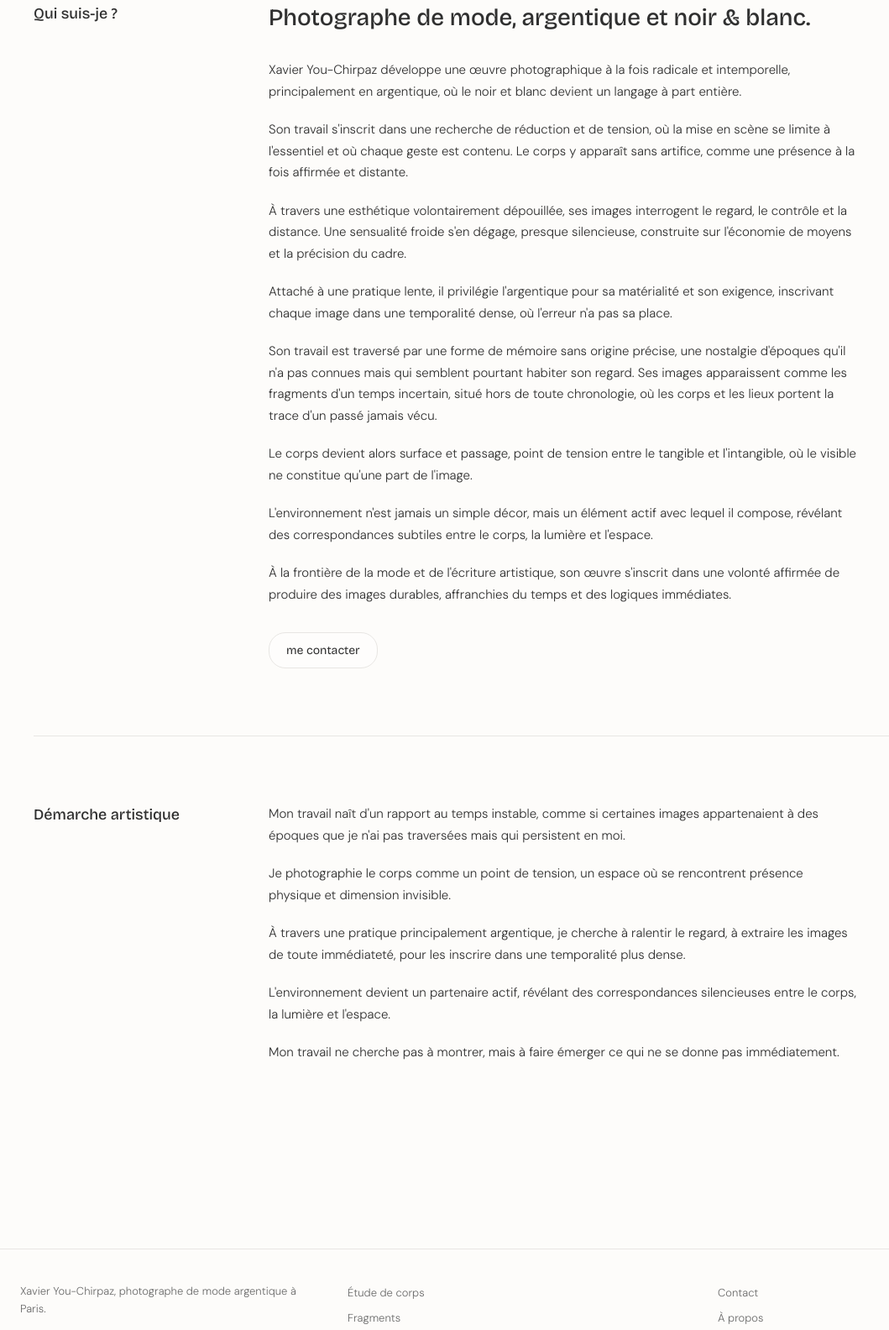
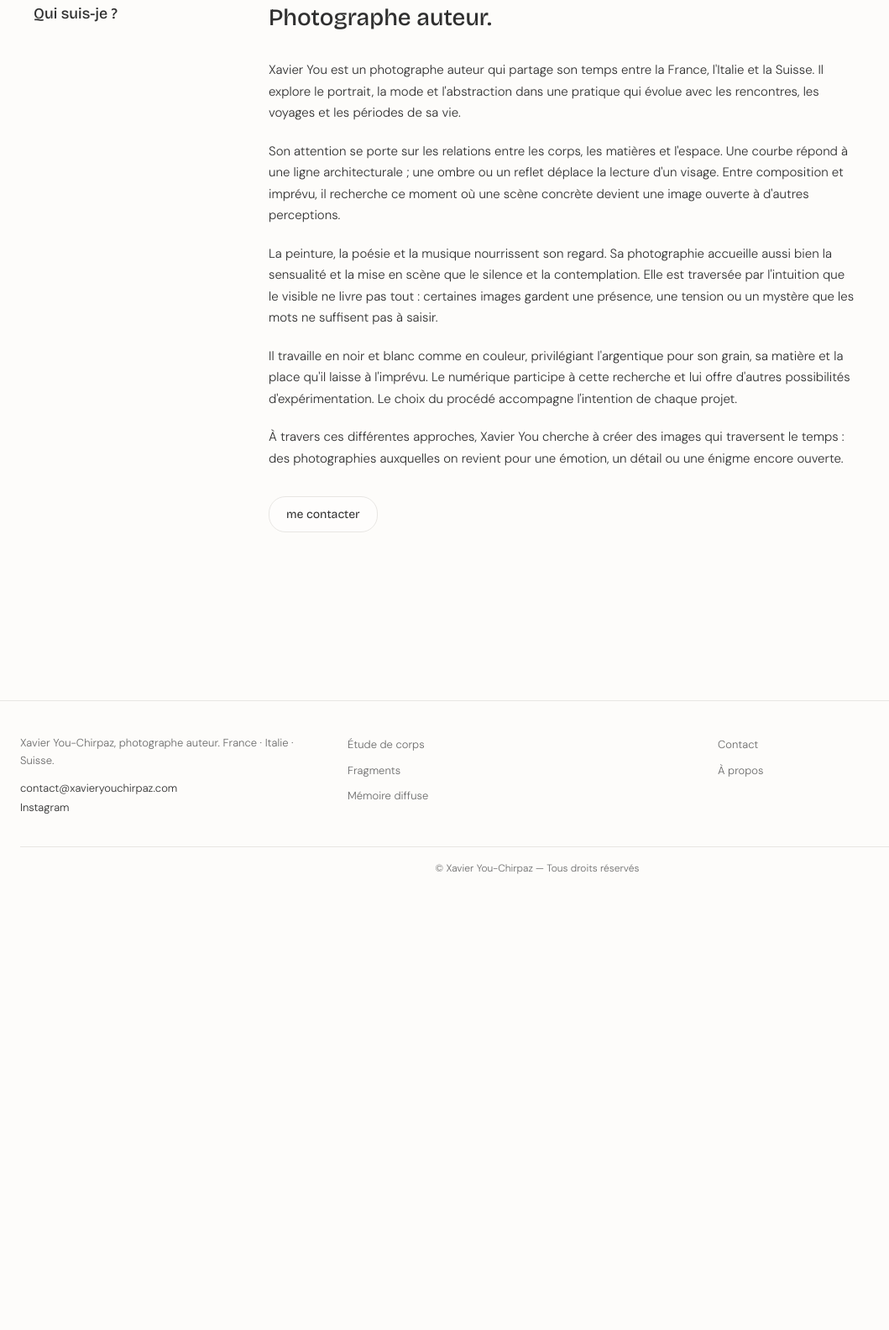
Before and after one commit to kentensh002/xavier-site, a plain HTML site: page a-propos.html in a window 1280 px wide. Shown: the part 147-1731 px from the top of the page at 84% size, without its empty margins (0-1059 px from the left). After the commit the page ends 1210 px from the top, so only its background shows below. Drawn offline with nearby package versions, Linux system fonts and the light colour scheme.

Commit message:
feat(a-propos): nouveau texte de présentation, « photographe auteur », docs internes exclus du déploiement
Décisions de Xavier (05/11/2026) :
- page À propos : nouveau texte de présentation, titre « Photographe auteur. »,
  bloc « Démarche artistique » retiré ;
- pied de page et descriptions : « photographe auteur. France · Italie · Suisse. » ;
- signature « Xavier You-Chirpaz » conservée (il est revenu sur « Xavier You »).

Ajoute .vercelignore : le dossier docs/ (analyse d'un site de référence, PDF de
biographie) était servi publiquement sur le site.

Co-Authored-By: Claude Sonnet 5.5 <noreply@anthropic.com>
Claude-Session: https://claude.ai/code/session_01RFBEcR2ueYKXYptPEskLPV

```diff
--- a/a-propos.html
+++ b/a-propos.html
@@ -4,7 +4,7 @@
   <meta charset="UTF-8">
   <meta name="viewport" content="width=device-width, initial-scale=1.0">
   <title>À propos — Xavier You-Chirpaz</title>
-  <meta name="description" content="Biographie et démarche artistique de Xavier You-Chirpaz, photographe de mode argentique.">
+  <meta name="description" content="Présentation de Xavier You-Chirpaz, photographe auteur : portrait, mode et abstraction, entre la France, l'Italie et la Suisse.">
   <link rel="preconnect" href="https://fonts.googleapis.com">
   <link rel="preconnect" href="https://fonts.gstatic.com" crossorigin>
   <link href="https://fonts.googleapis.com/css2?family=Bricolage+Grotesque:wght@300;400;500;600;700&family=DM+Sans:wght@300;400;500&display=swap" rel="stylesheet">
@@ -50,37 +50,16 @@
         <h3 class="about-label">Qui suis-je ?</h3>
       </div>
       <div class="about-content-col">
-        <h1 class="about-title">Photographe de mode, argentique et noir & blanc.</h1>
+        <h1 class="about-title">Photographe auteur.</h1>
         <div class="about-text">
-          <p>Xavier You-Chirpaz développe une œuvre photographique à la fois radicale et intemporelle, principalement en argentique, où le noir et blanc devient un langage à part entière.</p>
-          <p>Son travail s'inscrit dans une recherche de réduction et de tension, où la mise en scène se limite à l'essentiel et où chaque geste est contenu. Le corps y apparaît sans artifice, comme une présence à la fois affirmée et distante.</p>
-          <p>À travers une esthétique volontairement dépouillée, ses images interrogent le regard, le contrôle et la distance. Une sensualité froide s'en dégage, presque silencieuse, construite sur l'économie de moyens et la précision du cadre.</p>
-          <p>Attaché à une pratique lente, il privilégie l'argentique pour sa matérialité et son exigence, inscrivant chaque image dans une temporalité dense, où l'erreur n'a pas sa place.</p>
-          <p>Son travail est traversé par une forme de mémoire sans origine précise, une nostalgie d'époques qu'il n'a pas connues mais qui semblent pourtant habiter son regard. Ses images apparaissent comme les fragments d'un temps incertain, situé hors de toute chronologie, où les corps et les lieux portent la trace d'un passé jamais vécu.</p>
-          <p>Le corps devient alors surface et passage, point de tension entre le tangible et l'intangible, où le visible ne constitue qu'une part de l'image.</p>
-          <p>L'environnement n'est jamais un simple décor, mais un élément actif avec lequel il compose, révélant des correspondances subtiles entre le corps, la lumière et l'espace.</p>
-          <p>À la frontière de la mode et de l'écriture artistique, son œuvre s'inscrit dans une volonté affirmée de produire des images durables, affranchies du temps et des logiques immédiates.</p>
+          <p>Xavier You est un photographe auteur qui partage son temps entre la France, l'Italie et la Suisse. Il explore le portrait, la mode et l'abstraction dans une pratique qui évolue avec les rencontres, les voyages et les périodes de sa vie.</p>
+          <p>Son attention se porte sur les relations entre les corps, les matières et l'espace. Une courbe répond à une ligne architecturale&nbsp;; une ombre ou un reflet déplace la lecture d'un visage. Entre composition et imprévu, il recherche ce moment où une scène concrète devient une image ouverte à d'autres perceptions.</p>
+          <p>La peinture, la poésie et la musique nourrissent son regard. Sa photographie accueille aussi bien la sensualité et la mise en scène que le silence et la contemplation. Elle est traversée par l'intuition que le visible ne livre pas tout&nbsp;: certaines images gardent une présence, une tension ou un mystère que les mots ne suffisent pas à saisir.</p>
+          <p>Il travaille en noir et blanc comme en couleur, privilégiant l'argentique pour son grain, sa matière et la place qu'il laisse à l'imprévu. Le numérique participe à cette recherche et lui offre d'autres possibilités d'expérimentation. Le choix du procédé accompagne l'intention de chaque projet.</p>
+          <p>À travers ces différentes approches, Xavier You cherche à créer des images qui traversent le temps&nbsp;: des photographies auxquelles on revient pour une émotion, un détail ou une énigme encore ouverte.</p>
         </div>
         <div style="margin-top: 32px;">
           <a href="contact.html" class="btn">me contacter</a>
-        </div>
-      </div>
-    </div>
-
-    <div class="about-separator"></div>
-
-    <!-- Démarche artistique -->
-    <div class="about-wrapper">
-      <div class="about-label-col">
-        <h3 class="about-label">Démarche artistique</h3>
-      </div>
-      <div class="about-content-col">
-        <div class="about-text">
-          <p>Mon travail naît d'un rapport au temps instable, comme si certaines images appartenaient à des époques que je n'ai pas traversées mais qui persistent en moi.</p>
-          <p>Je photographie le corps comme un point de tension, un espace où se rencontrent présence physique et dimension invisible.</p>
-          <p>À travers une pratique principalement argentique, je cherche à ralentir le regard, à extraire les images de toute immédiateté, pour les inscrire dans une temporalité plus dense.</p>
-          <p>L'environnement devient un partenaire actif, révélant des correspondances silencieuses entre le corps, la lumière et l'espace.</p>
-          <p>Mon travail ne cherche pas à montrer, mais à faire émerger ce qui ne se donne pas immédiatement.</p>
         </div>
       </div>
     </div>
@@ -93,7 +72,7 @@
   <footer class="footer">
     <div class="footer-wrapper">
       <div class="footer-col">
-        <p class="footer-description">Xavier You-Chirpaz, photographe de mode argentique à Paris.</p>
+        <p class="footer-description">Xavier You-Chirpaz, photographe auteur. France · Italie · Suisse.</p>
         <a href="mailto:contact@xavieryouchirpaz.com" class="footer-contact-link">contact@xavieryouchirpaz.com</a>
         <a href="https://instagram.com/" class="footer-contact-link" target="_blank" rel="noopener">Instagram</a>
       </div>
```
Also changed, not shown: contact.html (+2 -2 lines), index.html (+3 -3 lines), serie-corps.html (+1 -1 lines), serie-fragments.html (+1 -1 lines), serie-memoire.html (+1 -1 lines), 1 other file.
